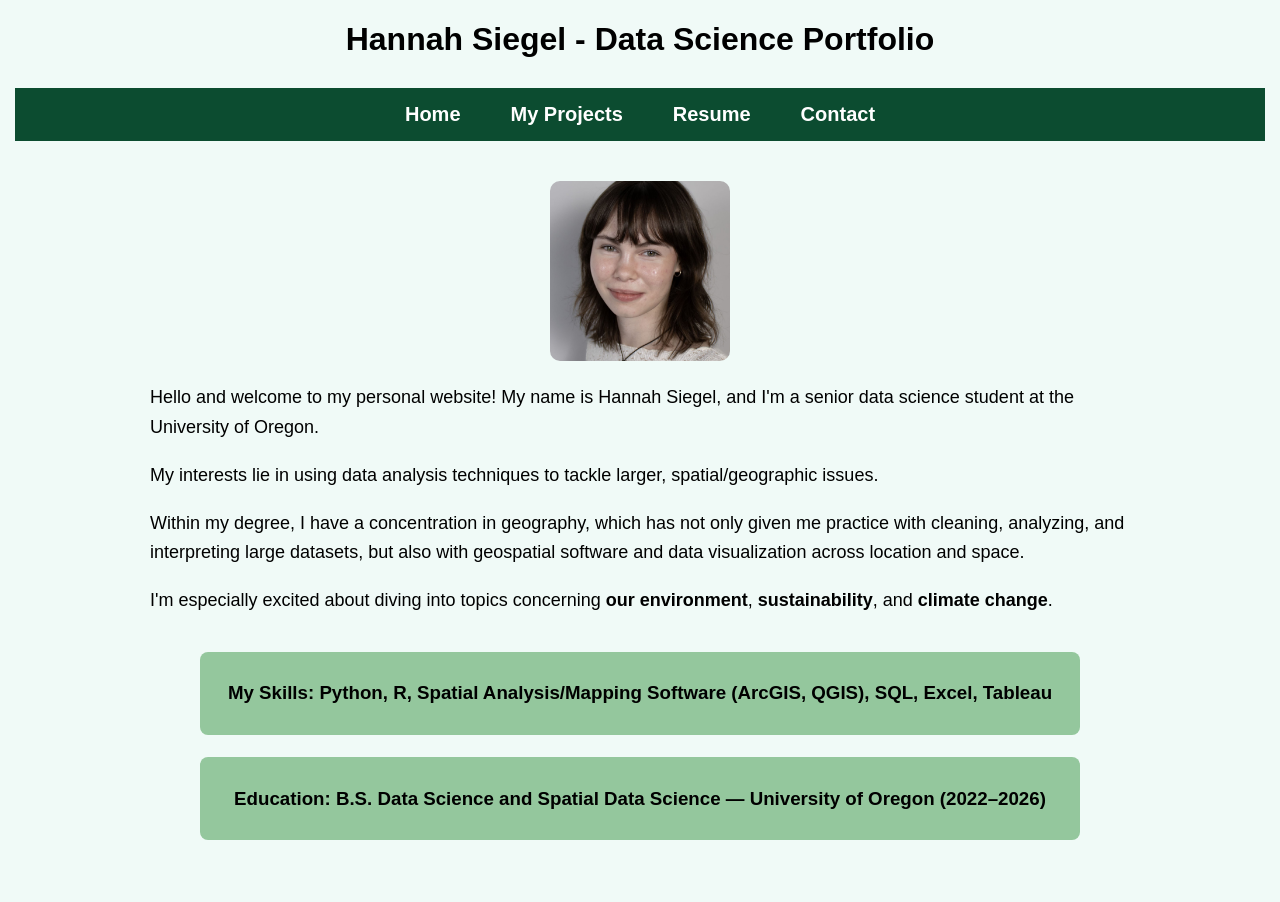
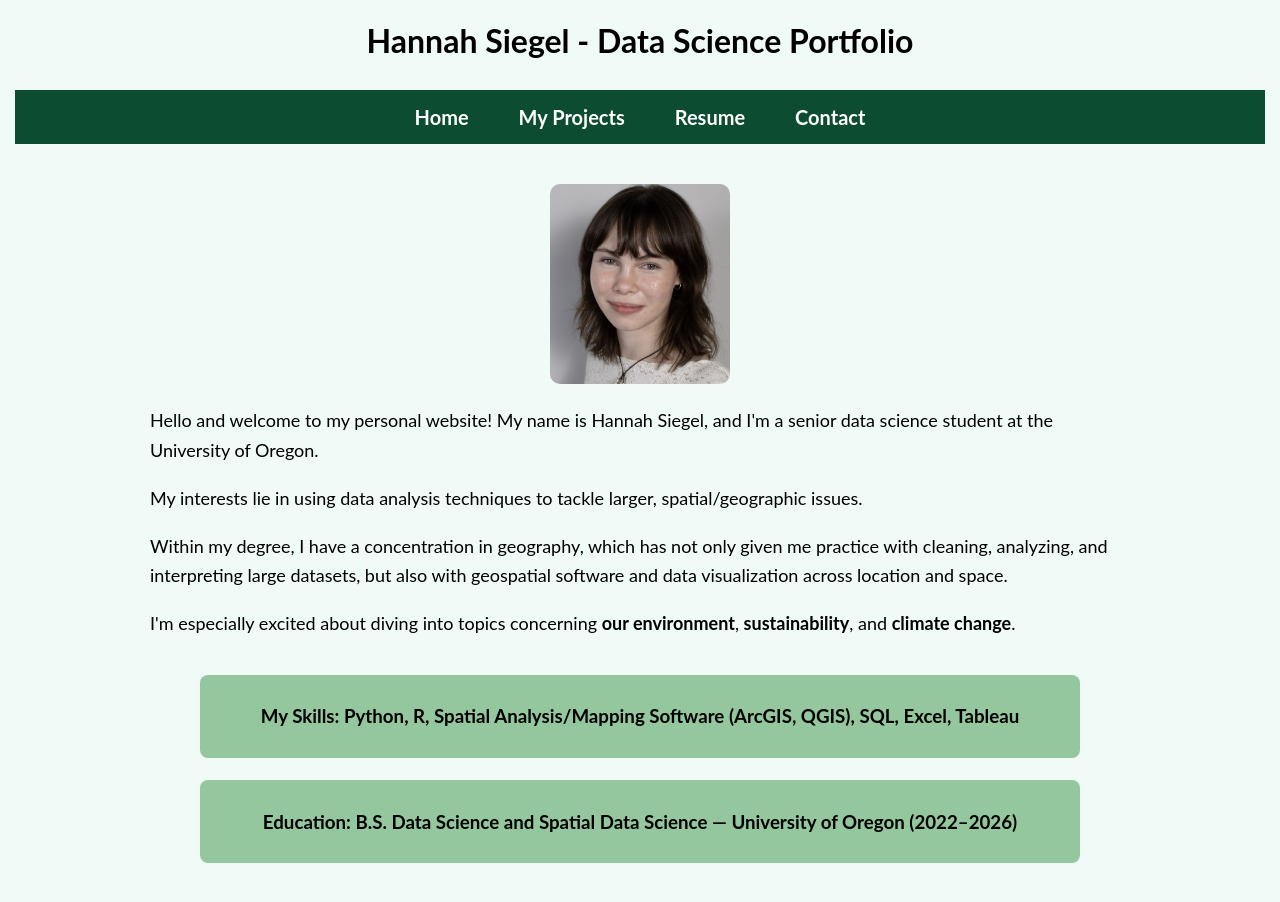
Before and after one commit to siegelhannah/portfolio, a Jekyll site: the page built from index.md, in a window 1280 px wide and 963 px high. Shown: the top 902 px of the window. Built offline with Jekyll 4.4.1, drawn with Linux system fonts in a browser that asks for light colours.

Commit message:
Update style.css

```diff
--- a/assets/style.css
+++ b/assets/style.css
@@ -2,7 +2,7 @@
 body {
   padding: 0 15px;
   margin: 0;
-  font-family: Arial, sans-serif;
+  font-family: Lato, sans-serif;
   background-color: #F0FAF7;
 }
 
@@ -216,7 +216,7 @@ h1 {
 /* Make sure no older selector overrides this — increase specificity if needed */
 img.homepage-headshot {
   width: 180px;
-  height: 180px;
+  height: 200px;
   object-fit: cover;
 }
 
```
